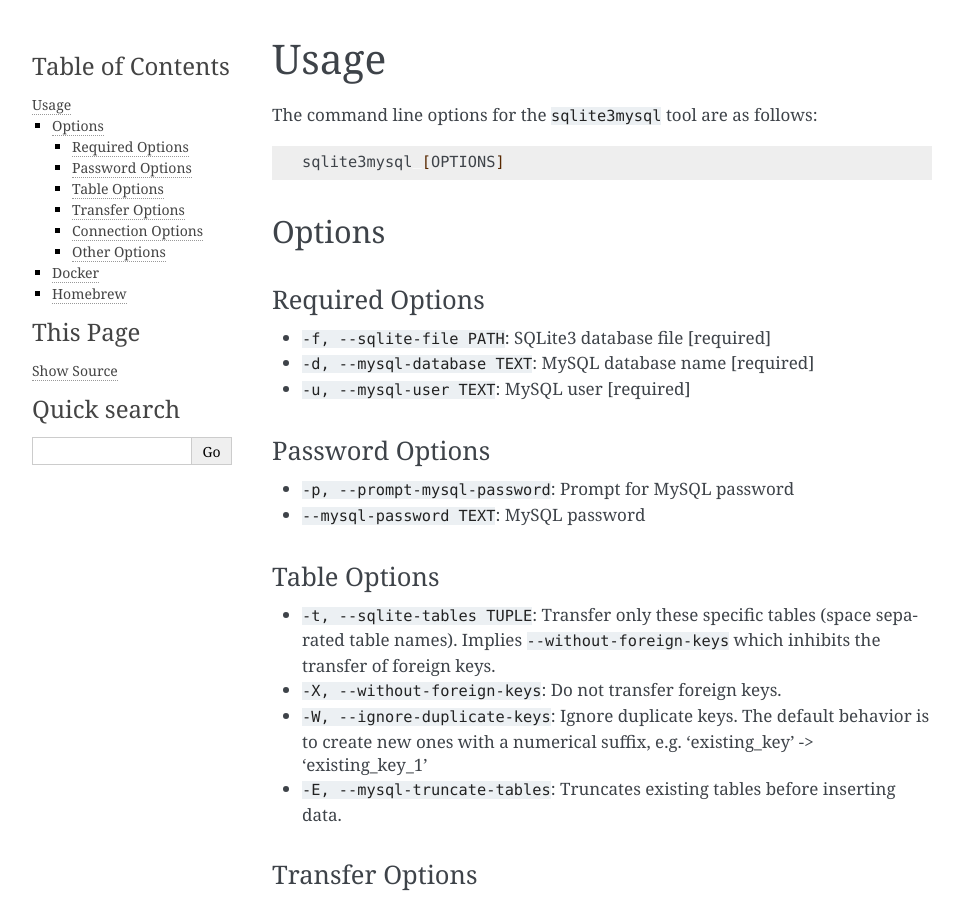
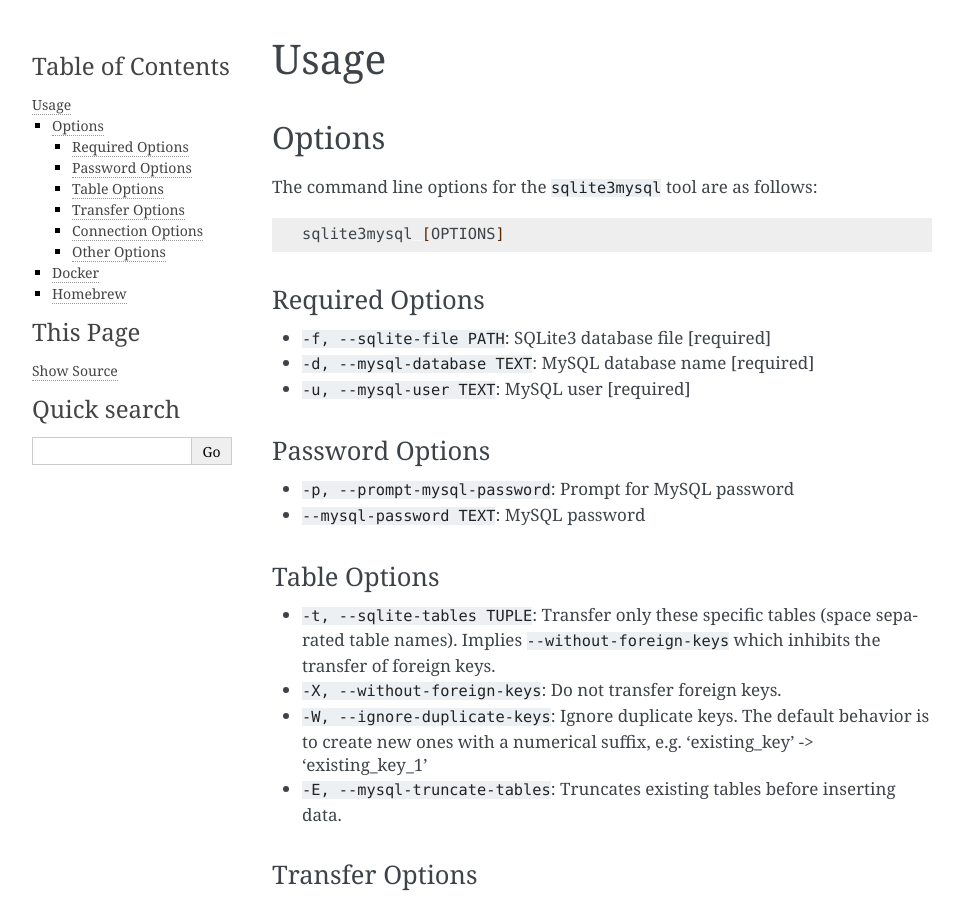
Before and after one commit to techouse/sqlite3-to-mysql, a Sphinx documentation site: the page built from docs/README.rst, in a window 1280 px wide and 900 px high. Shown: the whole window, without its empty margins (148-1111 px from the left). Built offline with Sphinx 7.4.7, drawn with Linux system fonts in a browser that asks for light colours.

```diff
--- a/docs/README.rst
+++ b/docs/README.rst
@@ -1,14 +1,14 @@
 Usage
 -----
+
+Options
+^^^^^^^
 
 The command line options for the ``sqlite3mysql`` tool are as follows:
 
 .. code-block:: bash
 
    sqlite3mysql [OPTIONS]
-
-Options
-^^^^^^^
 
 Required Options
 """"""""""""""""
```
